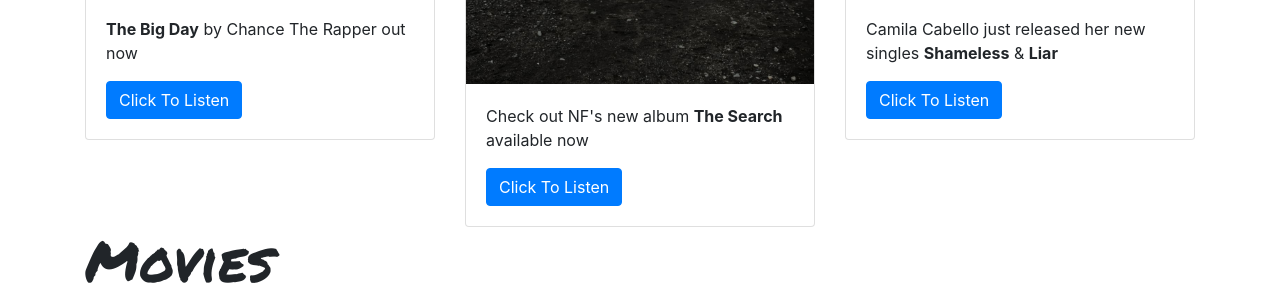
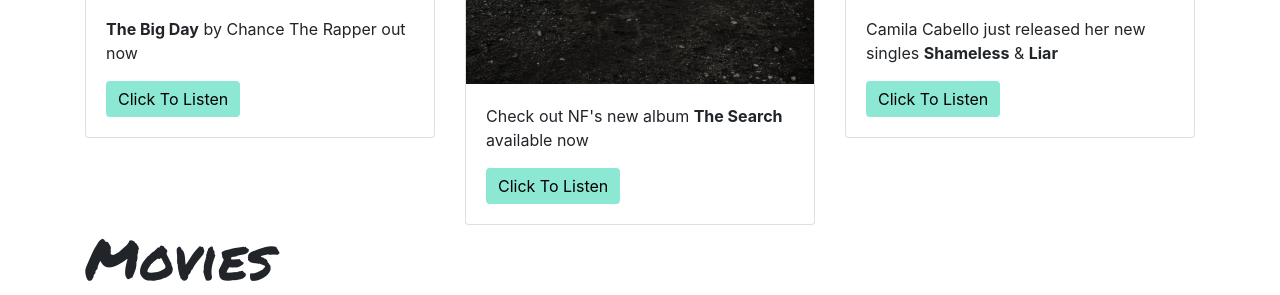
Before and after one commit to Mboza2004/GitGirls, a plain HTML site: page index.html in a window 1280 px wide. Shown: the part 1243-1538 px from the top of the page. Drawn offline with nearby package versions, Linux system fonts and the light colour scheme.

Commit message:
index/buttons

```diff
--- a/css/styles.css
+++ b/css/styles.css
@@ -28,14 +28,14 @@ h2 {
   font-size: 2rem;
 }
 
-.celebrities .btn {
+.btn {
   background-color: #8ce8d3;
   border: none;
   color: black;
 
 }
 
-.celebrities .btn:hover {
+.btn:hover {
   background-color: plum;
 }
  img {
```
